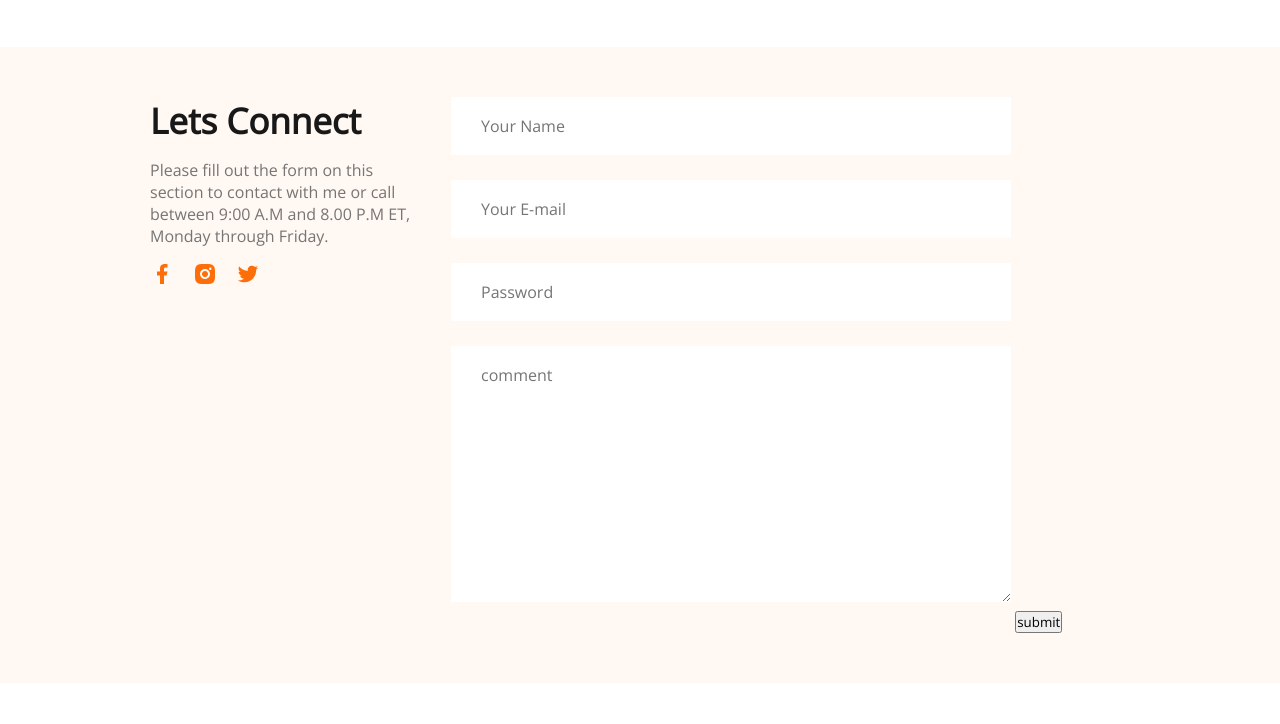
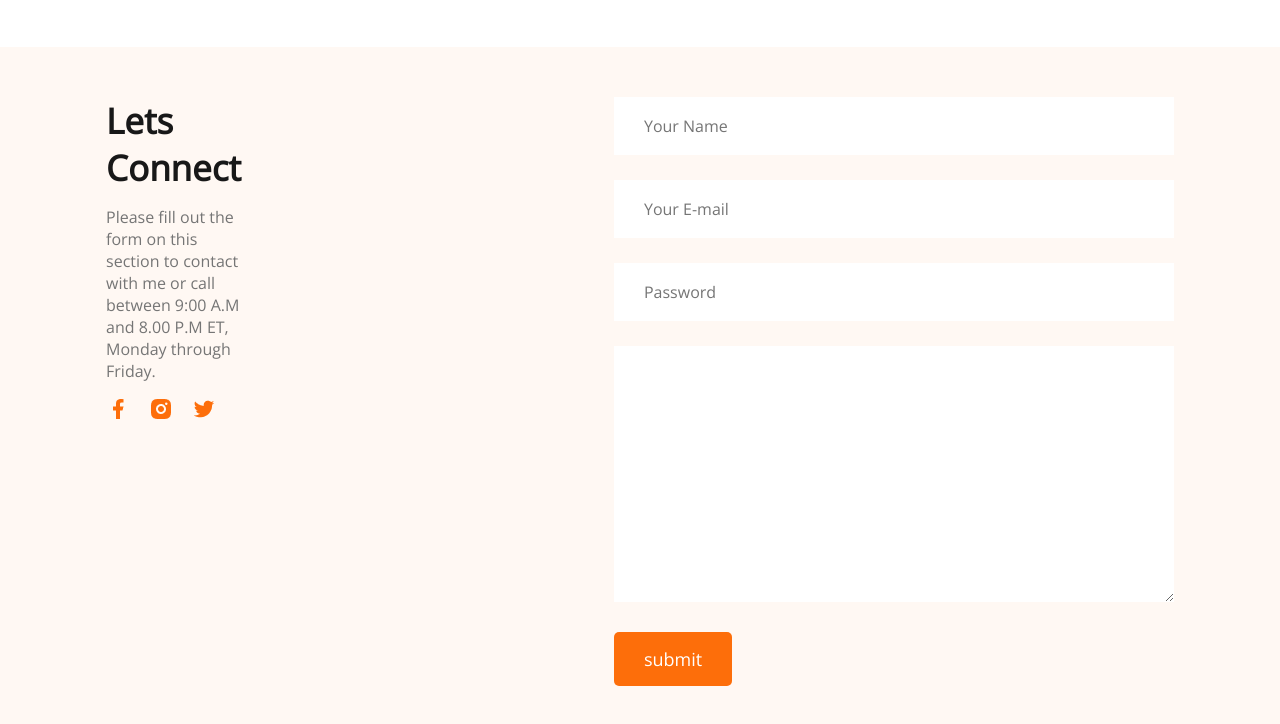
Before and after one commit to Salman-Abid/porttfolio, a plain HTML site: page index.html in a window 1280 px wide. Shown: the part 3137-3861 px from the top of the page. Before the commit the page ends 3820 px from the top, so only its background shows below. Drawn offline with nearby package versions, Linux system fonts and the light colour scheme.

Commit message:
first commit

```diff
--- a/index.html
+++ b/index.html
@@ -309,8 +309,10 @@
                     <input type="text" name="name" id="" placeholder="Your Name">
                     <input type="email" name="email" id="" placeholder="Your E-mail">
                     <input type="password" name="password" id="" placeholder="Password">
-                    <textarea name="" id="" cols="30" rows="10" placeholder="comment"></textarea>
-                    <input type="submit" value="submit">
+                    <textarea name="" id="" cols="30" rows="10" placeholder="comment">
+                    </textarea>
+                    <br>
+                    <input class="btnPr" type="submit" value="submit">
                 </form>
             </div>
         </div>
--- a/style.css
+++ b/style.css
@@ -238,7 +238,10 @@ footer{
     padding: 50px 150px;
 }
 
-.footerText{}
+.footerText{
+    /* padding-right: 10%; */
+
+}
 .footerText h4{
     font-size: 35px;
     color: #181818;
@@ -257,6 +260,8 @@ footer{
 
 .footerForm{
     align-items: flex-end;
+    margin-left: 35%;
+
 }
 .footerForm input[type="text"], input[type="email"], input[type="password"], textarea{
     width: 500px;
```
